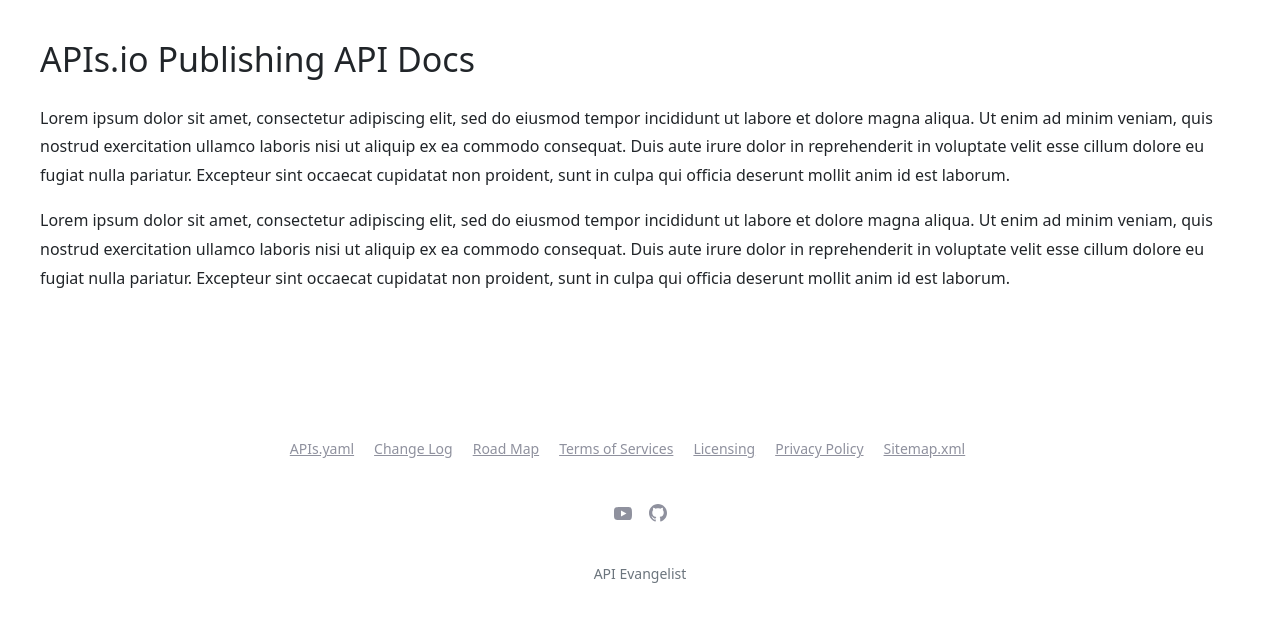
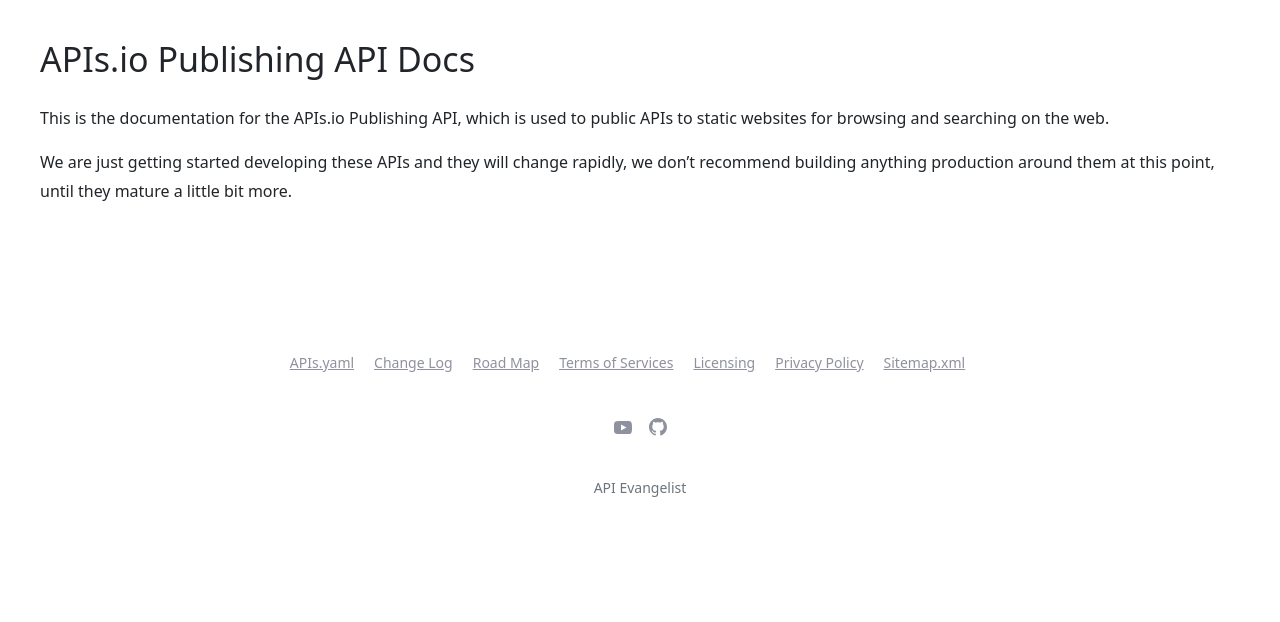
Before and after one commit to api-search/apis-io-publishing, a Jekyll site: the page built from index.md, in a window 1280 px wide, cut to the strip 184-806 px from the top of the page. Built offline with Jekyll 4.4.1, drawn with Linux system fonts in a browser that asks for light colours; a script that is not in the unit is left out.

Commit message:
update nav and docs

```diff
--- a/_includes/navbar.html
+++ b/_includes/navbar.html
@@ -3,7 +3,7 @@
         <div class="uk-container">
             <div data-uk-navbar>
                 <div class="uk-navbar-left">
-                    <a class="uk-navbar-item uk-logo uk-visible@m" href="{{ "/" | relative_url }}">{% if site.logo %}<img src="{{ site.logo }}" alt="{{ site.title | escape }}" width="300">{% else %}{{ site.title | escape }}{% endif %}</a>
+                    <a class="uk-navbar-item uk-logo uk-visible@m" href="{{ "/" | relative_url }}">{% if site.logo %}<img src="{{ site.logo }}" alt="{{ site.title | escape }}" style="width: 175px;margin-right: 20px; margin-left: 150px;">{% else %}{{ site.title | escape }}{% endif %}</a>
                     {% if site.data.translation[site.lang].mobile_nav_docs %}
                         <a class="uk-navbar-toggle uk-hidden@m" href="#offcanvas-docs" data-uk-toggle><span data-uk-navbar-toggle-icon></span> <span class="uk-margin-small-left">{{ site.data.translation[site.lang].mobile_nav_docs }}</span></a>
                     {% else %}
--- a/_layouts/post.html
+++ b/_layouts/post.html
@@ -12,7 +12,7 @@ layout: default
                 {% include post-meta.html %}
             </div>
 
-            <div class="article-content link-primary">
+            <div class="article-content">
                 <center><img src="{{ page.image }}" width="90%" align="center" style="padding: 5px;"></center>
                 {{ content }}
                 {% if site.share.post %}
--- a/index.md
+++ b/index.md
@@ -2,7 +2,8 @@
 layout: page
 title: APIs.io Publishing API Docs
 ---
-Lorem ipsum dolor sit amet, consectetur adipiscing elit, sed do eiusmod tempor incididunt ut labore et dolore magna aliqua. Ut enim ad minim veniam, quis nostrud exercitation ullamco laboris nisi ut aliquip ex ea commodo consequat. Duis aute irure dolor in reprehenderit in voluptate velit esse cillum dolore eu fugiat nulla pariatur. Excepteur sint occaecat cupidatat non proident, sunt in culpa qui officia deserunt mollit anim id est laborum.
+This is the documentation for the APIs.io Publishing API, which is used to public APIs to static websites for browsing and searching on the web.
+
 
 <div id="swagger-ui"></div>
 <style>
@@ -14,4 +15,5 @@ Lorem ipsum dolor sit amet, consectetur adipiscing elit, sed do eiusmod tempor i
         margin: 0px;
     }
 </style>
-Lorem ipsum dolor sit amet, consectetur adipiscing elit, sed do eiusmod tempor incididunt ut labore et dolore magna aliqua. Ut enim ad minim veniam, quis nostrud exercitation ullamco laboris nisi ut aliquip ex ea commodo consequat. Duis aute irure dolor in reprehenderit in voluptate velit esse cillum dolore eu fugiat nulla pariatur. Excepteur sint occaecat cupidatat non proident, sunt in culpa qui officia deserunt mollit anim id est laborum.
+
+We are just getting started developing these APIs and they will change rapidly, we don't recommend building anything production around them at this point, until they mature a little bit more.
```
Also changed, not shown: _includes/authentication.html (added, +72 -0 lines), images/apis-io.jpg (added), images/diagram-1.jpg (added), images/diagram-2.jpg (added), 2 other files.
